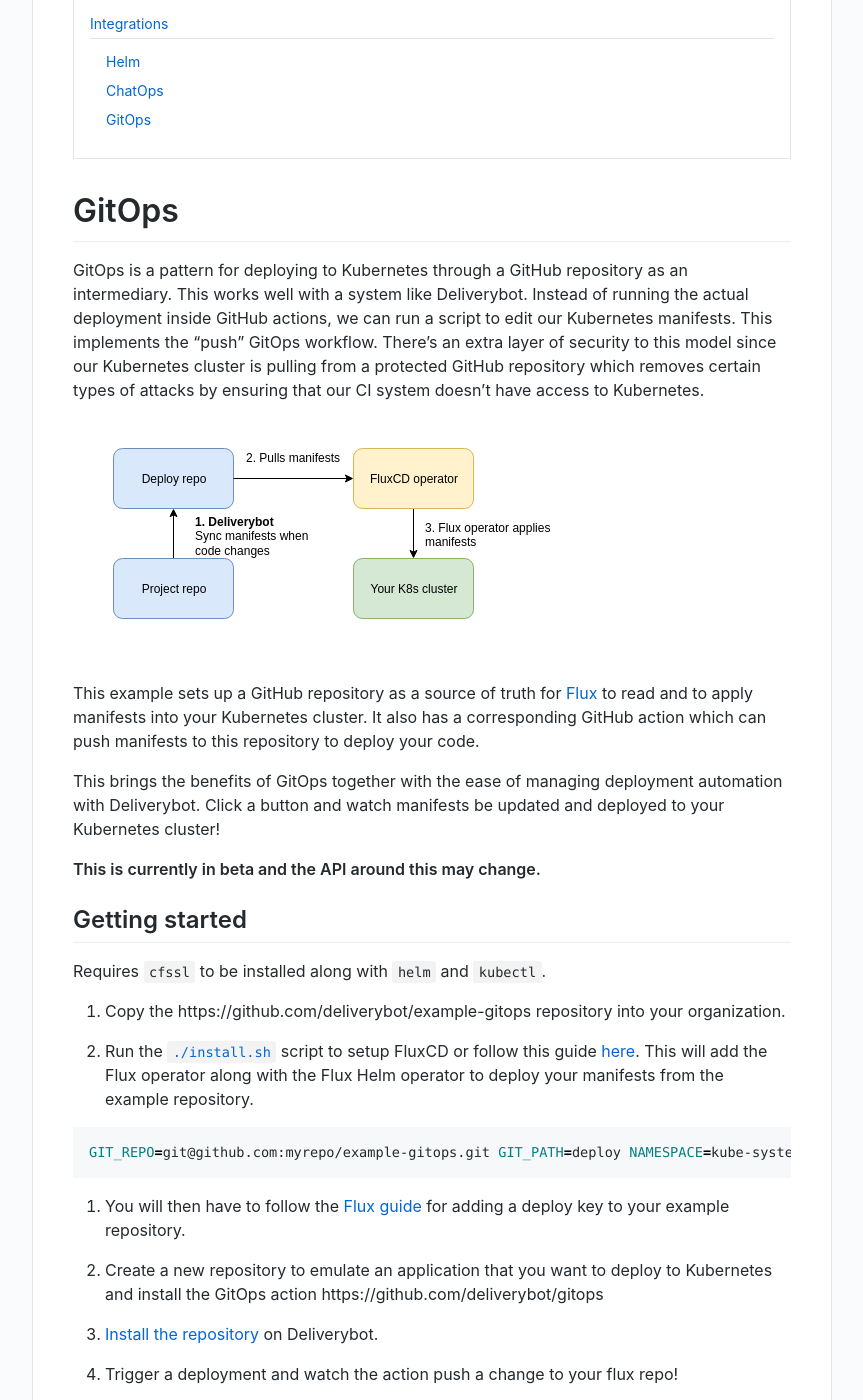
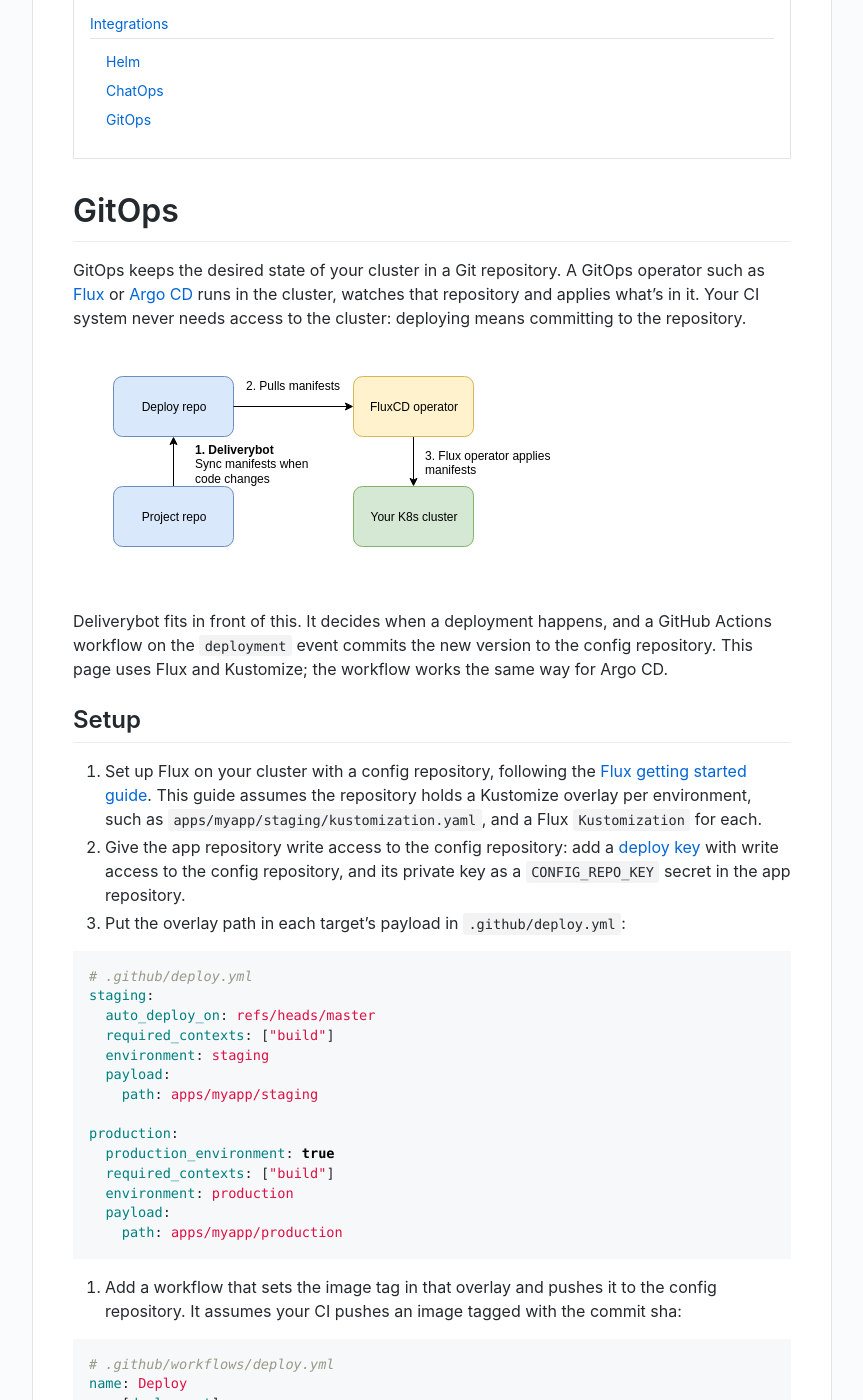
Before and after one commit to deliverybot/deliverybot.github.io, a Jekyll site: the page built from docs/integrations/gitops.md, in a window 1280 px wide and 1400 px high, scrolled down 692 px. Shown: the whole window, without its empty margins (208-1071 px from the left). Built offline with Jekyll 4.4.1, drawn with Linux system fonts in a browser that asks for light colours; some of the changed text lies outside the part shown.

Commit message:
Rewrite the GitOps docs for Flux v2 (#27)
The GitOps page now shows a deployment workflow that sets the image tag in a
Kustomize overlay of the config repository and pushes it, plus an optional Flux
githubdispatch alert that marks the deployment successful once Flux has
applied it. It replaces the deliverybot/gitops action and example-gitops
repository, which need Flux v1, Tiller and Node 12. The example-gitops links
are dropped, leaving the basic example in the quickstart.


Claude-Session: https://claude.ai/code/session_014G3oF6pwUnZyteu4Cah8qd

Co-authored-by: Claude <noreply@anthropic.com>

````diff
--- a/_data/examples.yml
+++ b/_data/examples.yml
@@ -1,4 +1,2 @@
-- name: GitOps
-  url: https://github.com/deliverybot/example-gitops
 - name: Basic
   url: https://github.com/deliverybot/example
--- a/_data/integrations.yml
+++ b/_data/integrations.yml
@@ -13,5 +13,5 @@
 - name: "Kubernetes GitOps"
   id: "gitops"
   image: "/assets/images/integrations/k8s.svg"
-  description: "Deploy sites to Kubernetes using Flux GitOps."
+  description: "Deploy to Kubernetes by committing to a Flux or Argo CD repository."
   labels: ["ACTION"]
--- a/docs/integrations/gitops.md
+++ b/docs/integrations/gitops.md
@@ -6,54 +6,166 @@ group: Integrations
 
 # GitOps
 
-GitOps is a pattern for deploying to Kubernetes through a GitHub repository as
-an intermediary. This works well with a system like Deliverybot. Instead of
-running the actual deployment inside GitHub actions, we can run a script to edit
-our Kubernetes manifests. This implements the "push" GitOps workflow. There's
-an extra layer of security to this model since our Kubernetes cluster is pulling
-from a protected GitHub repository which removes certain types of attacks by
-ensuring that our CI system doesn't have access to Kubernetes.
+{% raw %}
+
+GitOps keeps the desired state of your cluster in a Git repository. A GitOps
+operator such as [Flux](https://fluxcd.io){:target="_blank"} or
+[Argo CD](https://argo-cd.readthedocs.io){:target="_blank"} runs in the
+cluster, watches that repository and applies what's in it. Your CI system
+never needs access to the cluster: deploying means committing to the
+repository.
 
 ![Flux diagram](/assets/images/integrations/flux.svg)
 
-This example sets up a GitHub repository as a source of truth for [Flux][flux]
-to read and to apply manifests into your Kubernetes cluster. It also has a
-corresponding GitHub action which can push manifests to this repository to
-deploy your code.
+Deliverybot fits in front of this. It decides when a deployment happens, and a
+GitHub Actions workflow on the `deployment` event commits the new version to
+the config repository. This page uses Flux and Kustomize; the workflow works
+the same way for Argo CD.
 
-This brings the benefits of GitOps together with the ease of managing deployment
-automation with Deliverybot. Click a button and watch manifests be updated and
-deployed to your Kubernetes cluster!
+## Setup
 
-**This is currently in beta and the API around this may change.**
+1. Set up Flux on your cluster with a config repository, following the
+   [Flux getting started guide](https://fluxcd.io/flux/get-started/){:target="_blank"}.
+   This guide assumes the repository holds a Kustomize overlay per
+   environment, such as `apps/myapp/staging/kustomization.yaml`, and a Flux
+   `Kustomization` for each.
+2. Give the app repository write access to the config repository: add a
+   [deploy key](https://docs.github.com/en/authentication/connecting-to-github-with-ssh/managing-deploy-keys#deploy-keys){:target="_blank"}
+   with write access to the config repository, and its private key as a
+   `CONFIG_REPO_KEY` secret in the app repository.
+3. Put the overlay path in each target's payload in `.github/deploy.yml`:
 
-## Getting started
+```yaml
+# .github/deploy.yml
+staging:
+  auto_deploy_on: refs/heads/master
+  required_contexts: ["build"]
+  environment: staging
+  payload:
+    path: apps/myapp/staging
 
-Requires `cfssl` to be installed along with `helm` and `kubectl`.
-
-1. Copy the https://github.com/deliverybot/example-gitops repository into your
-   organization.
-
-2. Run the [`./install.sh`][install] script to setup FluxCD or follow this
-   guide [here][flux-guide]. This will add the Flux operator along with the Flux
-   Helm operator to deploy your manifests from the example repository.
-
-```bash
-GIT_REPO=git@github.com:myrepo/example-gitops.git GIT_PATH=deploy NAMESPACE=kube-system ./install.sh
+production:
+  production_environment: true
+  required_contexts: ["build"]
+  environment: production
+  payload:
+    path: apps/myapp/production
 ```
 
-3. You will then have to follow the [Flux guide][flux-key] for adding a deploy
-   key to your example repository.
+4. Add a workflow that sets the image tag in that overlay and pushes it to the
+   config repository. It assumes your CI pushes an image tagged with the
+   commit sha:
 
-4. Create a new repository to emulate an application that you want to deploy to
-   Kubernetes and install the GitOps action https://github.com/deliverybot/gitops
+```yaml
+# .github/workflows/deploy.yml
+name: Deploy
+on: [deployment]
 
-5. [Install the repository][deliverybot] on Deliverybot.
+jobs:
+  deploy:
+    runs-on: ubuntu-latest
+    permissions:
+      deployments: write
+    concurrency:
+      group: deploy-${{ github.event.deployment.environment }}
+    env:
+      OVERLAY: ${{ github.event.deployment.payload.path }}
+      IMAGE: ghcr.io/${{ github.repository }}:${{ github.event.deployment.sha }}
+    steps:
+      - uses: deliverybot/deployment-status@v2
+        with:
+          state: in_progress
 
-6. Trigger a deployment and watch the action push a change to your flux repo!
+      - uses: actions/checkout@v7
+        with:
+          repository: acme/config
+          ssh-key: ${{ secrets.CONFIG_REPO_KEY }}
 
-[flux]: https://fluxcd.io
-[flux-guide]: https://docs.fluxcd.io/projects/helm-operator/en/latest/tutorials/get-started.html
-[flux-key]: https://docs.fluxcd.io/projects/flux/en/latest/tutorials/get-started.html#giving-write-access
-[deliverybot]: {{ site.install_url }}
-[install]: https://github.com/deliverybot/example-gitops/blob/master/install.sh
+      - name: Commit the new image
+        run: |
+          cd "$OVERLAY"
+          kustomize edit set image "ghcr.io/${{ github.repository }}=$IMAGE"
+          cd "$GITHUB_WORKSPACE"
+          git config user.name "github-actions[bot]"
+          git config user.email "41898282+github-actions[bot]@users.noreply.github.com"
+          git commit -am "Deploy $IMAGE to ${{ github.event.deployment.environment }}"
+          git pull --rebase
+          git push
+
+      - if: failure()
+        uses: deliverybot/deployment-status@v2
+        with:
+          state: failure
+```
+
+Replace `acme/config` with your config repository. The deployment stays
+`in_progress` after the push, because Flux hasn't applied the change yet. The
+next section marks it successful once Flux has. If you'd rather not set that up,
+add a step that sets the state to `success` after the push instead.
+
+## Report when Flux has applied the change
+
+Flux's notification controller can send a
+[`repository_dispatch` event](https://fluxcd.io/flux/components/notification/providers/#github-dispatch){:target="_blank"}
+to the app repository when a `Kustomization` has been applied. Create a
+`githubdispatch` provider pointing at the app repository, and an alert per
+environment:
+
+```yaml
+apiVersion: notification.toolkit.fluxcd.io/v1beta3
+kind: Provider
+metadata:
+  name: myapp
+  namespace: flux-system
+spec:
+  type: githubdispatch
+  address: https://github.com/acme/myapp
+  secretRef:
+    name: myapp-github-token # a token that can create repository dispatches
+---
+apiVersion: notification.toolkit.fluxcd.io/v1beta3
+kind: Alert
+metadata:
+  name: myapp-staging
+  namespace: flux-system
+spec:
+  providerRef:
+    name: myapp
+  eventSeverity: info
+  eventMetadata:
+    env: staging
+  eventSources:
+    - kind: Kustomization
+      name: myapp-staging
+```
+
+Then mark the latest deployment to that environment as successful:
+
+```yaml
+# .github/workflows/deployed.yml
+name: Deployed
+on:
+  repository_dispatch:
+    types: [Kustomization/myapp-staging.flux-system]
+
+jobs:
+  deployed:
+    runs-on: ubuntu-latest
+    permissions:
+      deployments: write
+    steps:
+      - id: latest
+        env:
+          GH_TOKEN: ${{ github.token }}
+          ENVIRONMENT: ${{ github.event.client_payload.metadata.env }}
+        run: |
+          id=$(gh api "repos/$GITHUB_REPOSITORY/deployments?environment=$ENVIRONMENT&per_page=1" --jq '.[0].id')
+          echo "id=$id" >> "$GITHUB_OUTPUT"
+
+      - uses: deliverybot/deployment-status@v2
+        with:
+          deployment-id: ${{ steps.latest.outputs.id }}
+          state: success
+```
+
+{% endraw %}
````
Also changed, not shown: docs/quickstart.md (+3 -6 lines).
